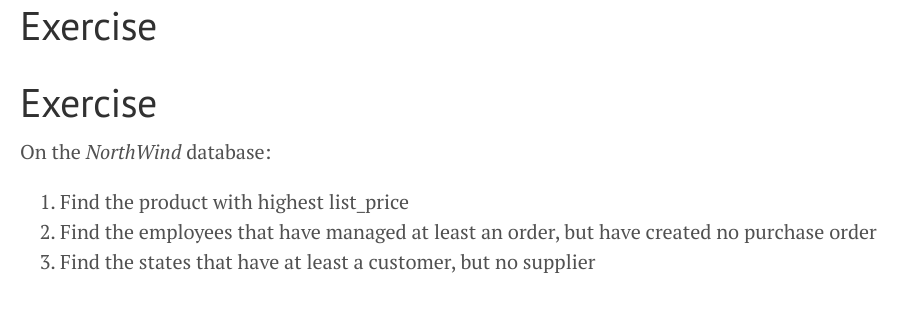
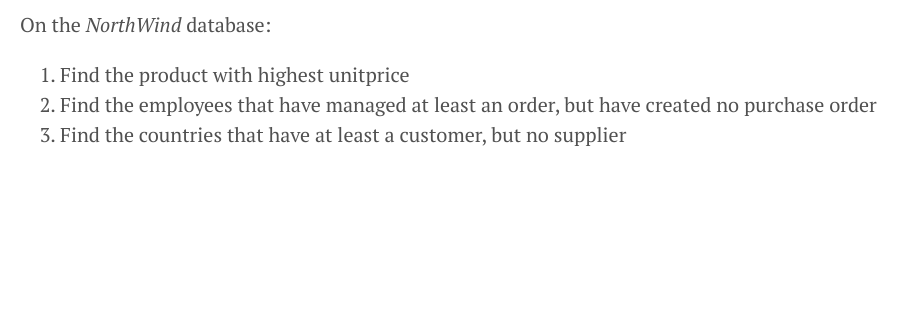
Before and after one commit to gdv/foundationsCS, a Jekyll site: the page built from docs/sql-05-nested.md, in a window 1280 px wide. Shown: the top 312 px of the page, without its empty margins (0-919 px from the left). Built offline with Jekyll 4.4.1, drawn with Linux system fonts in a browser that asks for light colours; our own code applies the rules of GitHub Pages for plain Markdown files.

Commit message:
final northwind exercise

```diff
--- a/docs/sql-05-nested.md
+++ b/docs/sql-05-nested.md
@@ -1,7 +1,5 @@
-# Exercise
-
 On the *NorthWind* database:
 
-1.  Find the product with highest list_price
+1.  Find the product with highest unitprice
 1.  Find the employees that have managed at least an order, but have created no purchase order
-1.  Find the states that have at least a customer, but no supplier
+1.  Find the countries that have at least a customer, but no supplier
```
Also changed, not shown: 1 other file.
